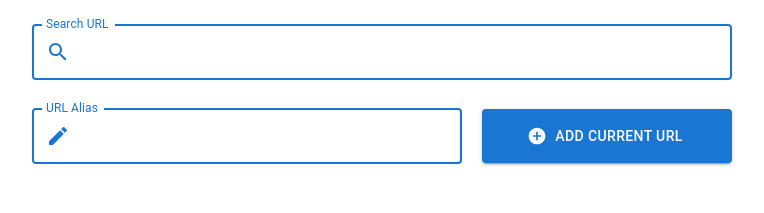
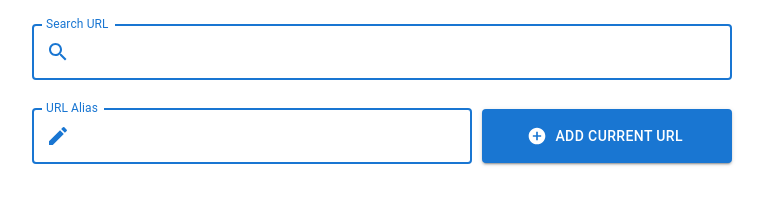
Before and after one commit to fabikasp/url_store_chrome_extension, a React (Vite) app: page / in a window 1280 px wide. Shown: the top 213 px of the page, without its empty margins (258-1022 px from the left). Built offline with nearby package versions, Linux system fonts and the light colour scheme.

Commit message:
Refactoring

```diff
--- a/src/components/App.tsx
+++ b/src/components/App.tsx
@@ -64,7 +64,7 @@ export const App = () => {
 
       <Box sx={{ display: "flex", alignItems: "center", mt: 2.5 }}>
         <TextField
-          sx={{ width: 430 }}
+          sx={{ width: 440 }}
           label="URL Alias"
           InputProps={{ startAdornment: <Edit sx={{ mr: 1 }} color="primary" /> }}
           variant="outlined"
@@ -75,7 +75,7 @@ export const App = () => {
         />
 
         <Button
-          sx={{ width: 250, ml: 2.5, height: 54 }}
+          sx={{ width: 250, ml: 1.3, height: 54 }}
           variant="contained"
           startIcon={<AddCircle sx={{ color: "#FFFFFF" }} />}
           color="primary"
```
Also changed, not shown: 2 other files (tests, documents, lock files or other folders).
